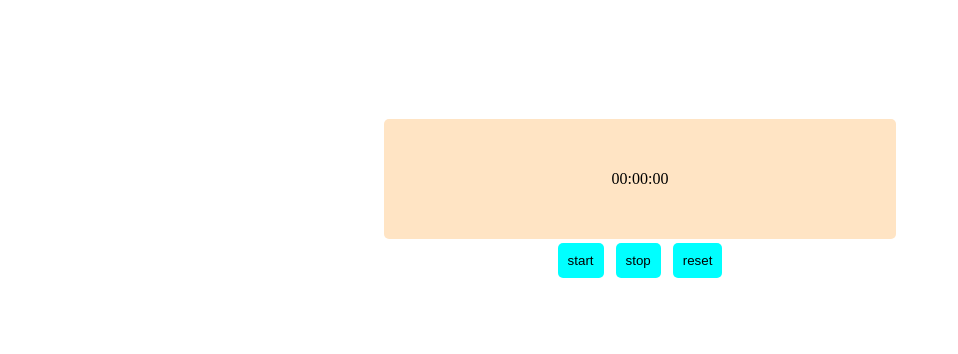
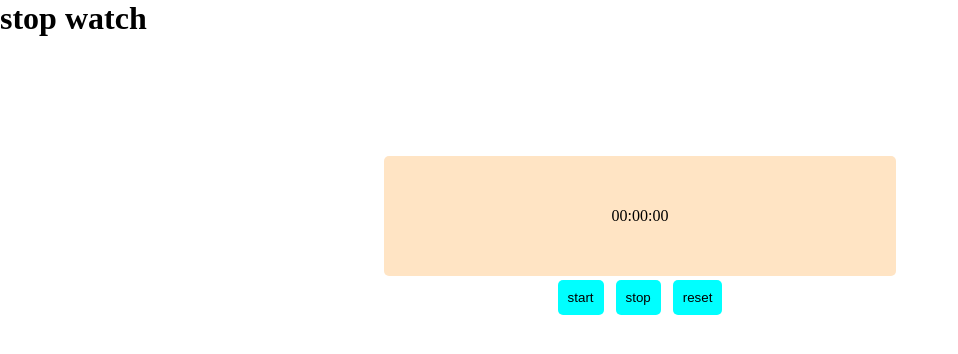
Before and after one commit to rabiulhossenkhoka/my-first-project, a plain HTML site: page index.html in a window 1280 px wide. Shown: the whole page, without its empty margins (0-958 px from the left). Drawn offline with Linux system fonts and the light colour scheme.

Commit message:
Update index.html

```diff
--- a/index.html
+++ b/index.html
@@ -9,6 +9,7 @@
 </head>
 
 <body>
+    <h1>stop watch</h1>
     <div class="main">
         <div class="display">00:00:00</div>
         <div class="btn"><button id="start">start</button>
```
